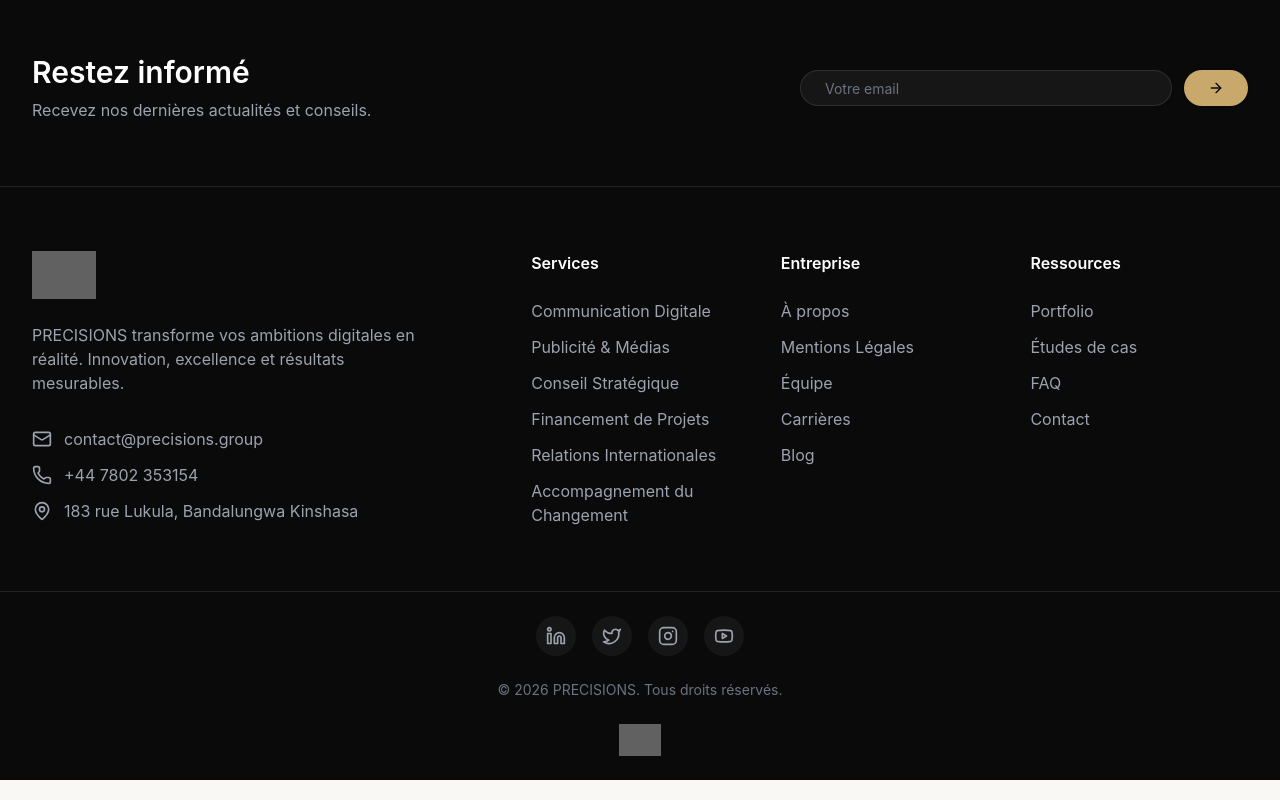
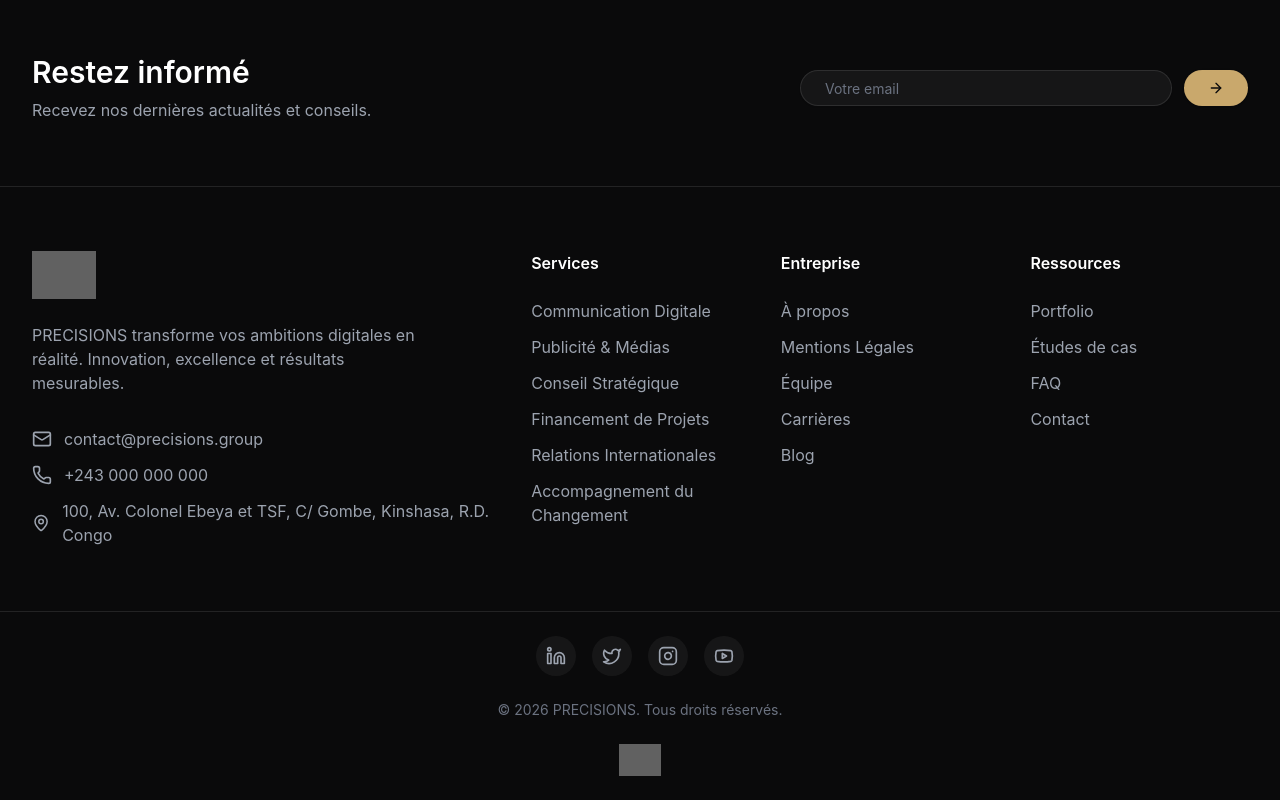
Before and after one commit to louis-Q14/group-precision, a React (Vite) app: page / in a window 1280 px wide. Shown: the part 3978-4778 px from the top of the page. Built offline with nearby package versions, Linux system fonts and the light colour scheme; no server answers; grey boxes are pictures that could not be loaded.

Commit message:
Mettre à jour l'"'"'adresse du siège social dans le pied de page
Co-authored-by: Zhad Kazadi <zad.scarma@gmail.com>

```diff
--- a/src/components/navigation/Footer.jsx
+++ b/src/components/navigation/Footer.jsx
@@ -115,13 +115,13 @@ export default function Footer() {
                 <Mail className="w-5 h-5" />
                 contact@precisions.group
               </a>
-              <a href="tel:+447802353154" className="flex items-center gap-3 text-gray-400 hover:text-white transition-colors">
+              <a href="tel:+243000000000" className="flex items-center gap-3 text-gray-400 hover:text-white transition-colors">
                 <Phone className="w-5 h-5" />
-                +44 7802 353154
+                +243 000 000 000
               </a>
               <div className="flex items-center gap-3 text-gray-400">
                 <MapPin className="w-5 h-5" />
-                183 rue Lukula, Bandalungwa Kinshasa
+                100, Av. Colonel Ebeya et TSF, C/ Gombe, Kinshasa, R.D. Congo
               </div>
             </div>
           </div>
```
